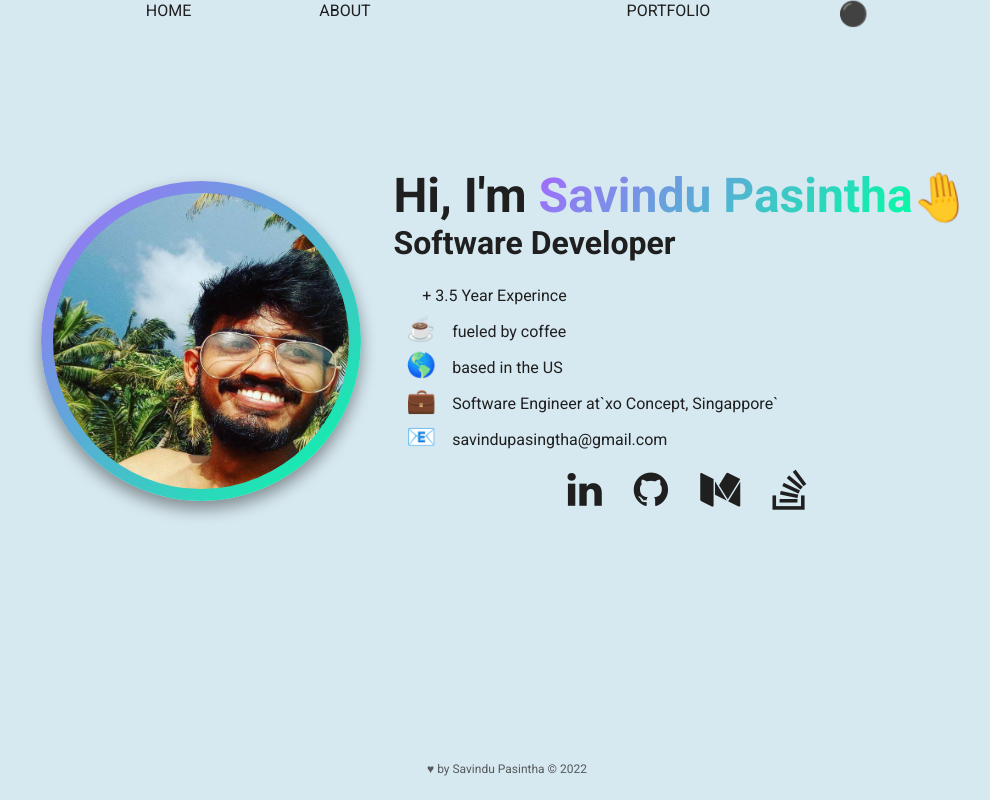
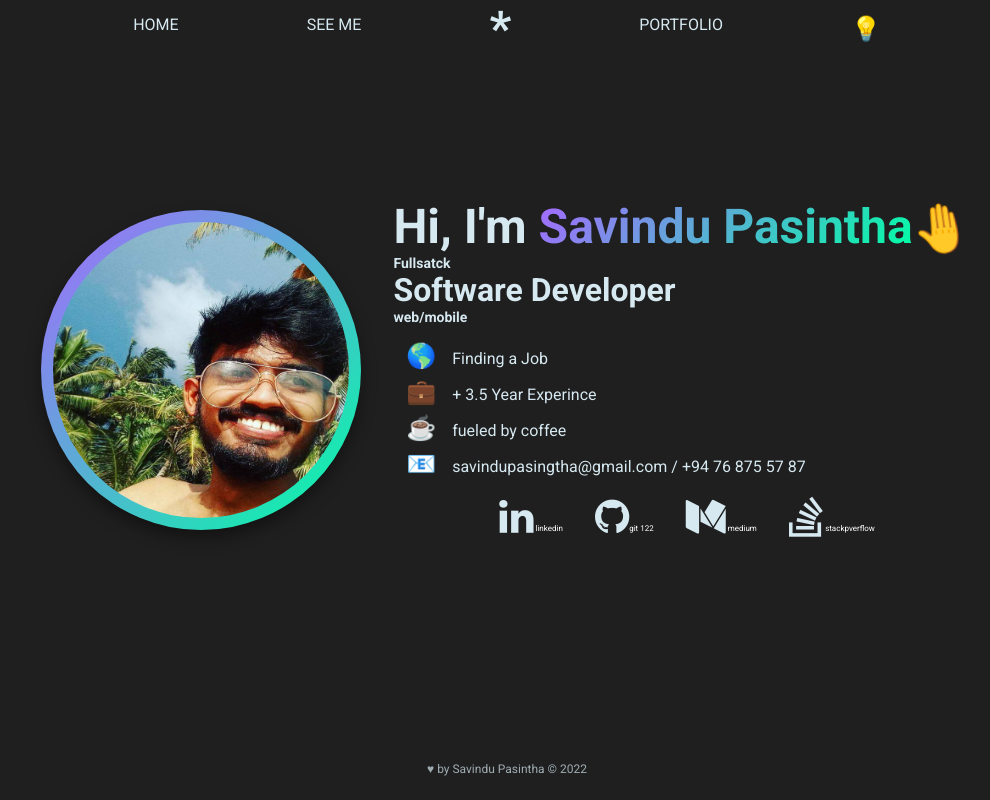
Before and after one commit to savindu-pasintha/new-portfolio, a React (Create React App) app: page / in a window 1280 px wide. Shown: the whole page, without its empty margins (133-1123 px from the left). Built offline with nearby package versions, Linux system fonts and the light colour scheme; the HTML template or start-up script is replaced by a standard one.

Commit message:
by savindu

```diff
--- a/src/components/BaseLayout.js
+++ b/src/components/BaseLayout.js
@@ -15,7 +15,7 @@ export default function BaseLayout() {
   }
 
   return (
-    <Box className={darkMode ? Style.dark : Style.light}>
+    <Box className={darkMode ? Style.light : Style.dark}>
       <Grid
         container
         display={'flex'}
--- a/src/components/Navbar.js
+++ b/src/components/Navbar.js
@@ -12,7 +12,7 @@ const links = [
     active: 'Home',
   },
   {
-    name: 'About',
+    name: 'See me',
     to: '/about',
     active: 'About',
   },
--- a/src/components/about/About.js
+++ b/src/components/about/About.js
@@ -67,11 +67,14 @@ export default function About() {
           </span>{' '}
           sudo {firstName}{' '}
         </p>
-        <p>
-          <span style={{ color: info.baseColor }}>
+        <p
+          style={{ textAlign: 'justify', fontSize: '20px', fontWeight: '800' }}
+        >
+          <span style={{ color: '#FFB200', justfyContent: 'align' }}>
             about <span className={Style.green}>(main)</span> ${' '}
           </span>
           {info.bio}
+          <span style={{ color: '#FFB200', justfyContent: 'align' }}></span>
         </p>
       </>
     )
@@ -202,21 +205,26 @@ export default function About() {
       alignItems={'center'}
       mt={'3rem'}
     >
-      <Terminal title="About" text={aboutMeText()} />
+      <Terminal
+        title="About"
+        text={aboutMeText()}
+        subTitle="Why You Should Hire Me ... "
+      />
       <Terminal
         title="Skills"
         text={skillsText()}
-        subTitle="Why You Hire Me ... "
+        subTitle="Why You Should Hire Me ... "
       />
 
       <Terminal
         title="Work History"
         text={workHistoryText({ textColor: 'black', h4: 'black' })}
-        backgroundColor="#06d6a0"
+        backgroundColor="#FFB200" //"#06d6a0"
         subTitle="More than 3 1/2 Years Experince in IT industry...."
       />
       <Terminal
         title="Education"
+        subTitle="Why You Should Hire Me ... "
         text={educationText({ textColor: 'black', h4: 'black' })}
         backgroundColor="#BD93BD"
       />
--- a/src/components/home/Home.js
+++ b/src/components/home/Home.js
@@ -1,4 +1,4 @@
-import React from 'react'
+import React, { useeffect, useState, useRef, useEffect } from 'react'
 import Style from './Home.module.scss'
 import me from '../../img/self.jpg'
 import me1 from '../../img/self1.png'
@@ -11,6 +11,8 @@ import { Box } from '@mui/material'
 import { info } from '../../info/Info'
 
 export default function Home() {
+  const tech = useRef('')
+  // useEffect(() => { setInterval(()=>{tech.current = ""},2000)}, [])
   return (
     <Box
       component={'main'}
@@ -47,7 +49,9 @@ export default function Home() {
           </span>
           <span className={Style.hand}>🤚</span>
         </h1>
+        <h3>{info?.positionTop}</h3>
         <h2>{info?.position}</h2>
+        <h3>{info?.subPosition}</h3>
         <Box component={'ul'} p={'0.8rem'}>
           {info?.miniBio.map((bio, index) => (
             <EmojiBullet key={index} emoji={bio?.emoji} text={bio?.text} />
@@ -65,6 +69,7 @@ export default function Home() {
               link={social?.link}
               icon={social?.icon}
               label={social?.label}
+              count={social?.count}
             />
           ))}
         </Box>
--- a/src/components/home/SocialIcon.js
+++ b/src/components/home/SocialIcon.js
@@ -1,13 +1,15 @@
-import React from 'react';
+import React from 'react'
 
 function SocialIcon(props) {
-    const {link, icon, label} = props;
-    return (
-        <a target="_blank" aria-label={label}
-           rel="noopener noreferrer" href={link}>
-            <i className={icon} aria-hidden="true"/>
-        </a>
-    );
+  const { link, icon, label, count } = props
+  return (
+    <a target="_blank" aria-label={label} rel="noopener noreferrer" href={link}>
+      <i className={icon} aria-hidden="true" />
+      <span style={{ color: 'white', fontSize: '8px' }}>
+        {icon === 'fa fa-github' ? <>{`git ` + count}</> : ` ` + label}
+      </span>
+    </a>
+  )
 }
 
-export default SocialIcon;
+export default SocialIcon
--- a/src/components/home/Toggler.js
+++ b/src/components/home/Toggler.js
@@ -14,11 +14,11 @@ export default function Toggler({ darkMode, handleClick }) {
     >
       {darkMode ? (
         <span onClick={handleClick} aria-label="Full Moon" role="img">
-          💡
+          ⚫
         </span>
       ) : (
         <span onClick={handleClick} aria-label="New Moon" role="img">
-          ⚫
+          💡
         </span>
       )}
     </Box>
--- a/src/components/portfolio/IconLink.js
+++ b/src/components/portfolio/IconLink.js
@@ -1,10 +1,11 @@
 import React from 'react'
 
 function IconLink(props) {
-  const { link, title, icon } = props
+  const { link, title, icon, count } = props
   return (
     <a href={link} target={'_blank'} rel="noopener noreferrer">
       <i style={{ color: 'black' }} className={icon} /> {title}
+
     </a>
   )
 }
--- a/src/info/Info.js
+++ b/src/info/Info.js
@@ -27,34 +27,33 @@ of what each of the values mean.
 export const info = {
   firstName: 'Savindu',
   lastName: 'Pasintha',
-  initials: '', //'React+Js+Java+C# ..', // the example uses first and last, but feel free to use three or more if you like.
+  initials: '*', //'React+Js+Java+C# ..', // the example uses first and last, but feel free to use three or more if you like.
+  positionTop: 'Fullsatck',
   position: 'Software Developer',
+  subPosition: ' web/mobile',
   selfPortrait: self1, // don't change this unless you want to name your self-portrait in the "img" folder something else!
   gradient: `-webkit-linear-gradient(135deg, ${colors})`, // don't change this either
   baseColor: colors[0],
   miniBio: [
     // these are just some "tidbits" about yourself. You can look at mine https://paytonjewell.github.io/#/ for an example if you'd like
     {
-      emoji: '',
+      emoji: '🌎',
+      text: 'Finding a Job',
+    },
+    {
+      emoji: '💼',
       text: '+ 3.5 Year Experince',
     },
+
     {
       emoji: '☕',
       text: 'fueled by coffee',
     },
     {
-      emoji: '🌎',
-      text: 'based in the US',
-    },
-    {
-      emoji: '💼',
-      text: 'Software Engineer at`xo Concept, Singappore`',
-    },
-    {
       emoji: '📧',
       text: (
         <a href="mailto:savindupasingtha@gmail.com">
-          savindupasingtha@gmail.com{' '}
+          savindupasingtha@gmail.com /  +94 76 875 57 87
         </a>
       ),
     },
@@ -69,6 +68,7 @@ export const info = {
       link: 'https://github.com/savindu-pasintha',
       icon: 'fa fa-github',
       label: 'github',
+      count: '122',
     },
     {
       link: 'https://savindupasingtha.medium.com',
@@ -102,7 +102,7 @@ export const info = {
     // Just change the links so that they lead to your social profiles.
   ],
   bio:
-    "Hello! I'm Savindu Pasintha. I studied at Computing and Software Engineering at Cardiff Metropolitan, University, Uk. Priviously,  3.5 years back I worked as a self thought software developer with Multiple orgarnizations in the world wide . Like India , Singappor, United kindom , sri  lanka , Africa , Nigeria , Morocco , Canada, and more ..., So I have greate experince about the software development industry with multiple areas and I am Good team player including with multiple tech stacks.",
+    "I'm Savindu Pasintha. I studied at Computing and Software Engineering at Cardiff Metropolitan, University, Uk. Previously,  3.5 years back I worked as a self thought software developer with Multiple orgarnizations in the world wide . Like India , USA, Singappor, United kindom , Sri  lanka , Africa , Nigeria , Morocco , Canada, and more ..., So I have great experience about the software development industry with multiple areas and I am Good team player including with multiple tech stacks.",
   skills: {
     coding: [
       '🌱 JavaScript',
@@ -190,11 +190,11 @@ export const info = {
       emoji: '🌶',
     },
     {
-      label: 'theater',
+      label: 'traveling',
       emoji: '🎭',
     },
     {
-      label: 'movies',
+      label: 'freedom',
       emoji: '🎥',
     },
     {
@@ -785,18 +785,7 @@ export const info = {
         'https://firebasestorage.googleapis.com/v0/b/savindupasintha-71dd8.appspot.com/o/youtube%20clone%2F2.PNG?alt=media&token=77a7899d-15ff-44ad-904b-d0f87fd86453',
       ],
     },
-    {
-      id: 6,
-      title: '',
-      summery: '',
-      technologies: [''],
-      usedModules: [''],
-      live: '',
-      source:
-        'https://github.com/savindu-pasintha/Java-EE-Hospital-Project-REST-Mysql-with-Jersey',
-      image: mock2,
-      imagesUrl: [''],
-    },
+
     {
       id: 4,
       title: 'QT GUI C++ Desktop Application(China)',
@@ -829,5 +818,17 @@ export const info = {
       image: mock2,
       imagesUrl: [''],
     },
+    {
+      id: 6,
+      title: '',
+      summery: '',
+      technologies: [''],
+      usedModules: [''],
+      live: '',
+      source:
+        'https://github.com/savindu-pasintha/Java-EE-Hospital-Project-REST-Mysql-with-Jersey',
+      image: mock2,
+      imagesUrl: [''],
+    },
   ],
 }
```
